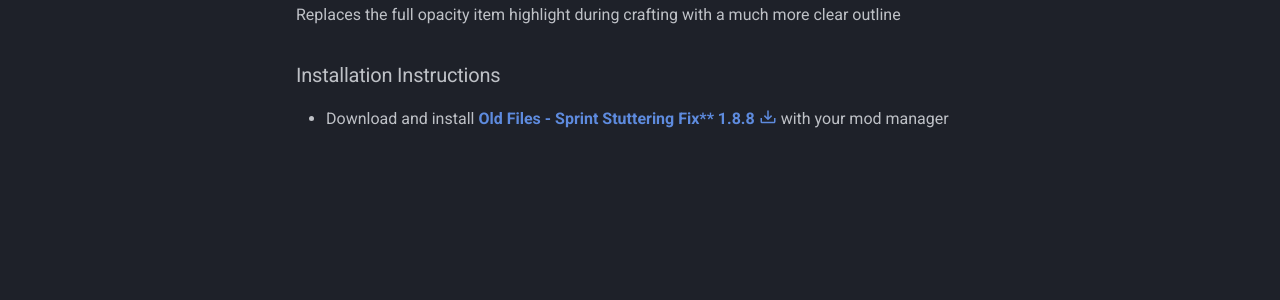
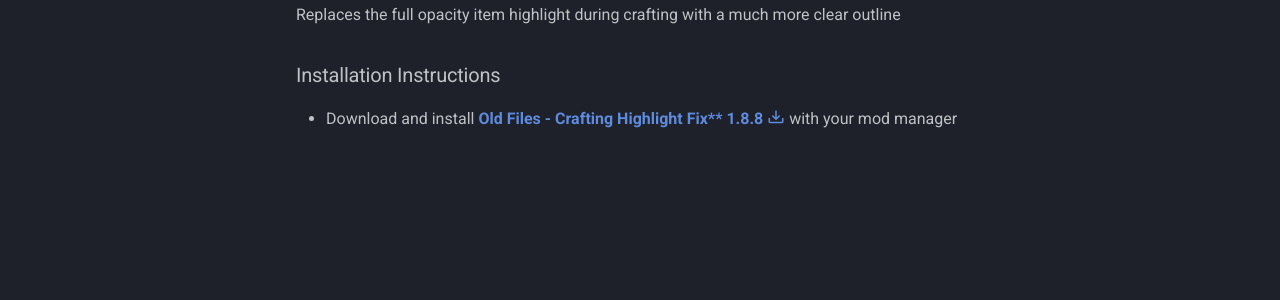
Before and after one commit to Redawt/BelowZeroGuide, an MkDocs documentation site: the page built from docs/mods/bug-fixes/crafting-highlight-fix.md, in a window 1280 px wide. Shown: the part 318-618 px from the top of the page. Built offline with MkDocs 1.6.1 and Material for MkDocs 9.7.7, drawn with Linux system fonts in a browser that asks for light colours.

Commit message:
Fix copy error and URL in crafting-highlight-fix.md

```diff
--- a/docs/mods/bug-fixes/crafting-highlight-fix.md
+++ b/docs/mods/bug-fixes/crafting-highlight-fix.md
@@ -6,4 +6,4 @@ Replaces the full opacity item highlight during crafting with a much more clear
 
 
 ### Installation Instructions
-  * Download and install **[Old Files - Sprint Stuttering Fix** 1.8.8 :material-tray-arrow-down:](https://www.nexusmods.com/fallout4/mods/47760?tab=files&file_id=196371&nmm=1)** with your mod manager
+  * Download and install **[Old Files - Crafting Highlight Fix** 1.8.8 :material-tray-arrow-down:](https://www.nexusmods.com/fallout4/mods/27479?tab=files&file_id=172411&nmm=1)** with your mod manager
```
